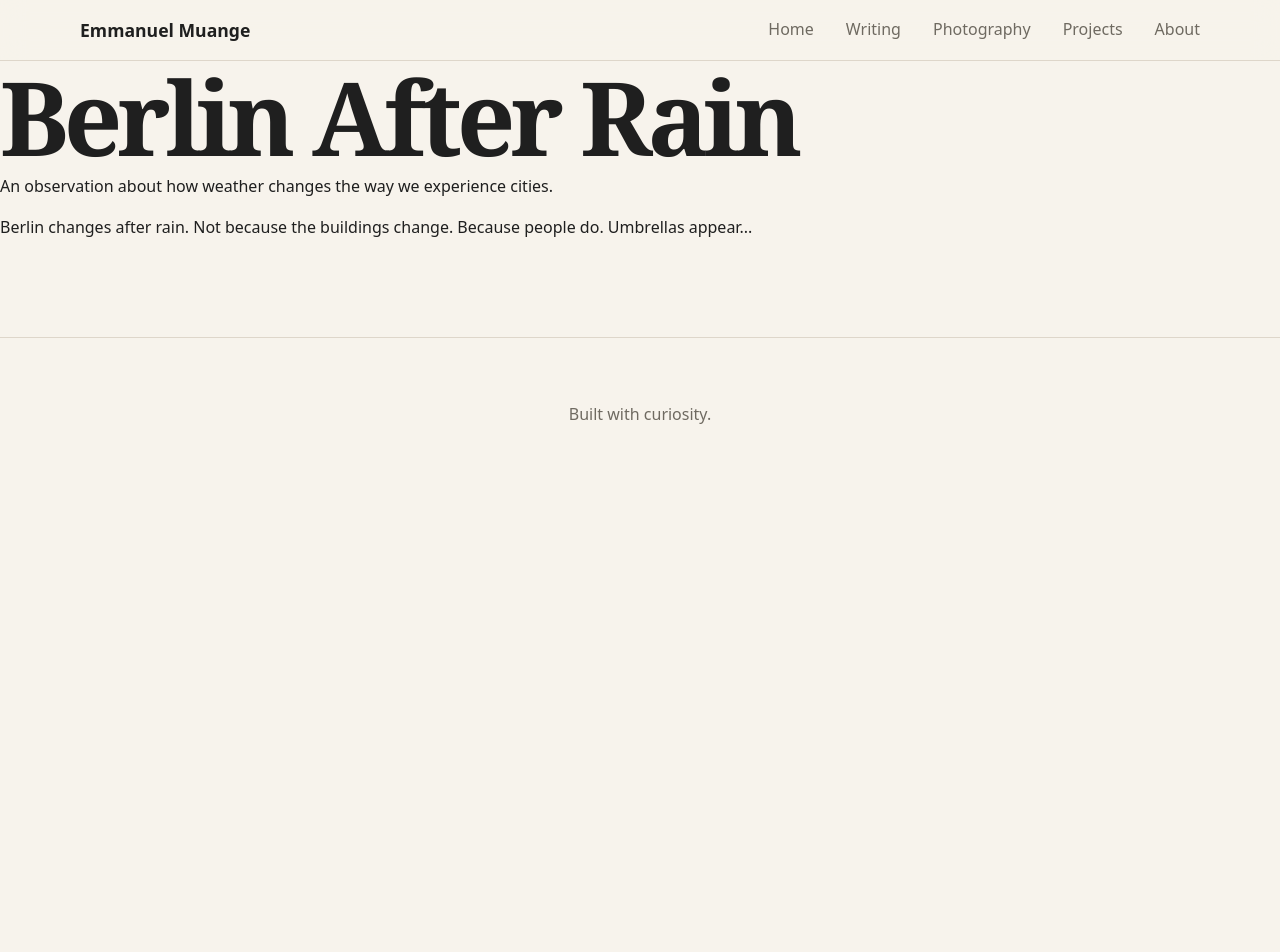
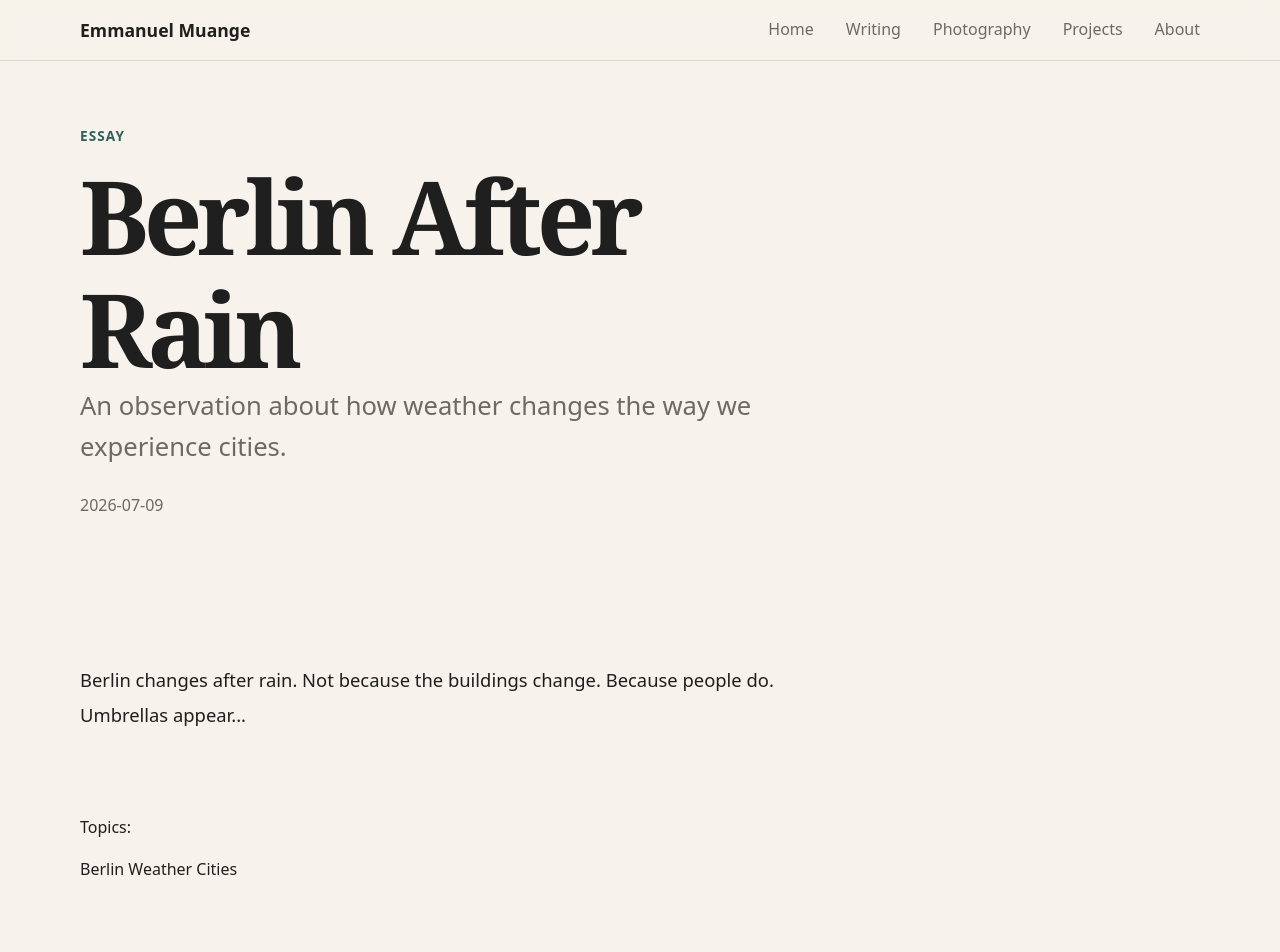
Before and after one commit to emuange/my-website, a React (Vite) app: page /writing/berlin-after-rain in a window 1280 px wide. Shown: the top 952 px of the page. Before the commit the page ends 800 px from the top, so only its background shows below. Built offline with nearby package versions, Linux system fonts and the light colour scheme.

Commit message:
Sprint 2: Added article components and styling

```diff
--- /dev/null
+++ b/src/components/article/ArticleBody.css
@@ -0,0 +1,8 @@
+.reading-width {
+    max-width: var(--reading-width);
+}
+
+.article-body p {
+    font-size: 1.15rem;
+    line-height: 1.9;
+}
--- /dev/null
+++ b/src/components/article/ArticleBody.jsx
@@ -0,0 +1,17 @@
+import "./ArticleBody.css";
+
+export default function ArticleBody({ article }) {
+  return (
+    <section className="article-body section">
+      <div className="container">
+
+        <div className="reading-width">
+
+          <p>{article.body}</p>
+
+        </div>
+
+      </div>
+    </section>
+  );
+}
--- /dev/null
+++ b/src/components/article/ArticleFooter.jsx
@@ -0,0 +1,19 @@
+import "./ArticleFooter.css";
+
+export default function ArticleFooter() {
+  return (
+    <footer className="article-footer">
+      <div className="container">
+
+        <p>
+          Topics:
+        </p>
+
+        <p>
+            Berlin Weather Cities
+        </p>
+
+      </div>
+    </footer>
+  );
+}
--- /dev/null
+++ b/src/components/article/ArticleHeader.css
@@ -0,0 +1,16 @@
+.article-header {
+
+}
+
+.article-header h1 {
+    max-width: var(--reading-width);
+}
+
+.article-header .lede {
+    max-width: var(--reading-width);
+}
+
+.article-date {
+    opacity: .65;
+    margin-top: var(--space-sm);
+}
--- /dev/null
+++ b/src/components/article/ArticleHeader.jsx
@@ -0,0 +1,19 @@
+import "./ArticleHeader.css";
+
+export default function ArticleHeader({ article }) {
+  return (
+    <header className="article-header section">
+        <div className="container">
+
+            <p className="eyebrow">{article.category}</p>
+
+            <h1>{article.title}</h1>
+
+            <p className="lede">{article.description}</p>
+
+            <p className="article-date">{article.published}</p>
+
+        </div>
+    </header>
+  );
+}
--- a/src/pages/Article.jsx
+++ b/src/pages/Article.jsx
@@ -1,9 +1,13 @@
 import { useParams } from "react-router-dom";
 import articles from "../data/articles";
+import ArticleHeader from "../components/article/ArticleHeader";
+import ArticleBody from "../components/article/ArticleBody";
+import ArticleFooter from "../components/article/ArticleFooter";
+import Footer from "../components/Footer/Footer";
 
 export default function Article() {
   const { slug } = useParams();
-  const article = articles.find(a => a.slug === slug);
+  const article = articles.find(article => article.slug === slug);
 
   if (!article) {
     return <p>Article not found.</p>;
@@ -11,11 +15,13 @@ export default function Article() {
 
   return (
     <>
-        <h1>{article.title}</h1>
+        <ArticleHeader article={article} />
 
-        <p>{article.description}</p>
+        <ArticleBody article={article} />
 
-        <p>{article.body}</p>
+        <ArticleFooter article={article} />
+
+        <Footer />
     </>
     );
 }
```
Also changed, not shown: src/components/article/ArticleFooter.css (added), src/styles/typography.css (added).
